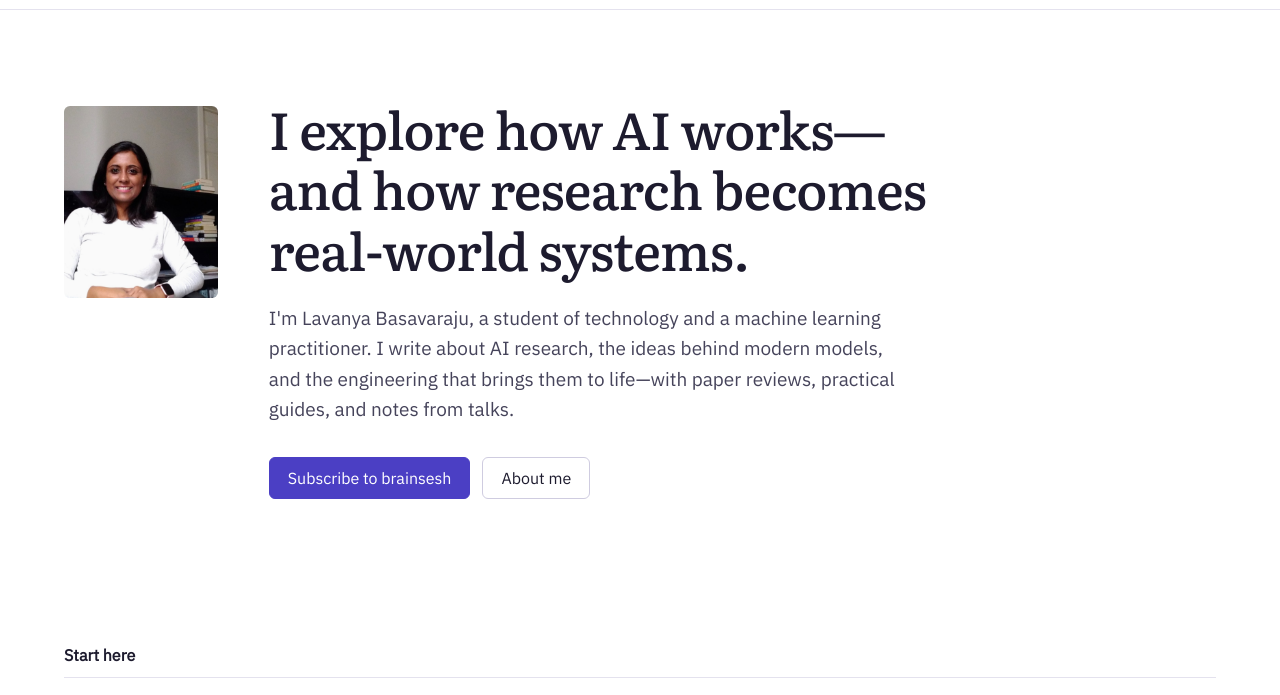
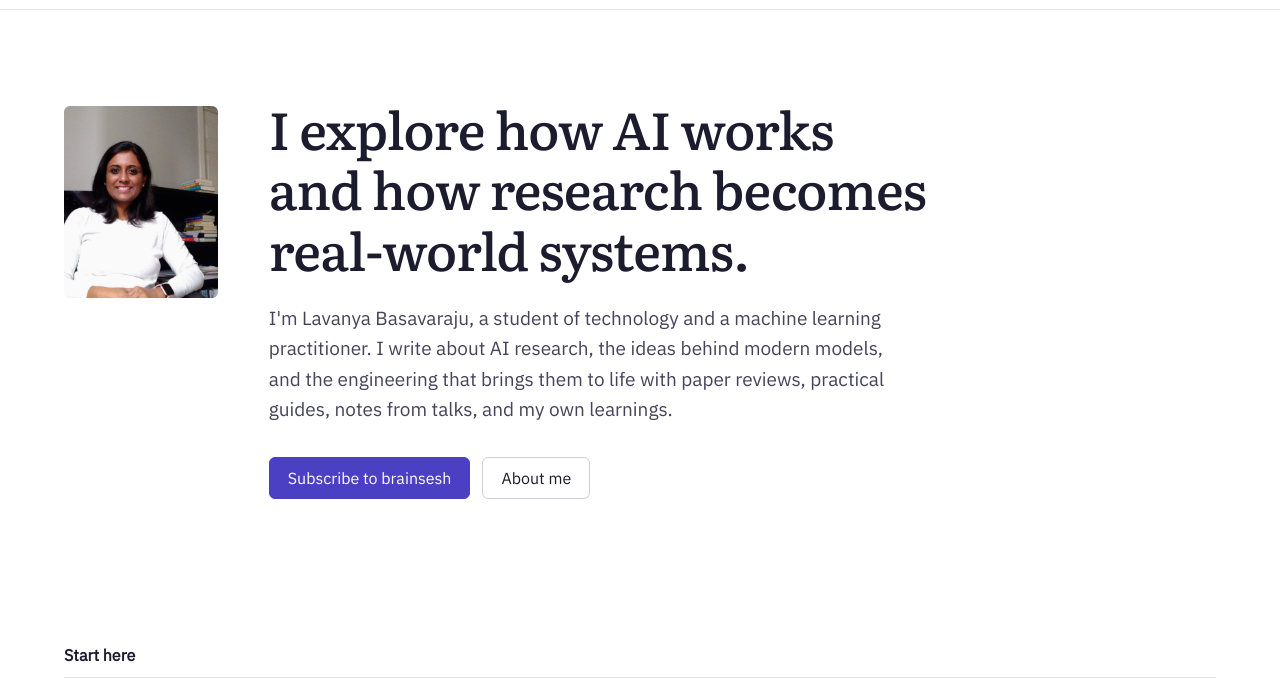
Before and after one commit to brainsesh/brainsesh.github.io, an Astro site: page / in a window 1280 px wide. Shown: the part 55-750 px from the top of the page. Built offline with nearby package versions, Linux system fonts and the light colour scheme; Astro itself is replaced by a stand-in of ours; some packages are replaced by stand-ins of ours.

Commit message:
changes 10222026

```diff
--- a/src/pages/index.astro
+++ b/src/pages/index.astro
@@ -55,12 +55,11 @@ const READ_LABEL = {
     />
     <div class="hero-copy">
       <h1 class="statement">
-        I explore how AI works—and how research becomes real-world systems.
+        I explore how AI works and how research becomes real-world systems.
       </h1>
       <p class="intro">
         I'm {SITE.name}, a student of technology and a machine learning practitioner. I write about AI research, the
-        ideas behind modern models, and the engineering that brings them to life—with paper reviews, practical guides,
-        and notes from talks.
+        ideas behind modern models, and the engineering that brings them to life with paper reviews, practical guides, notes from talks, and my own learnings.
       </p>
       <p class="actions">
         <a class="button" href="/newsletter/">Subscribe to {SITE.newsletter.name}</a>
```
